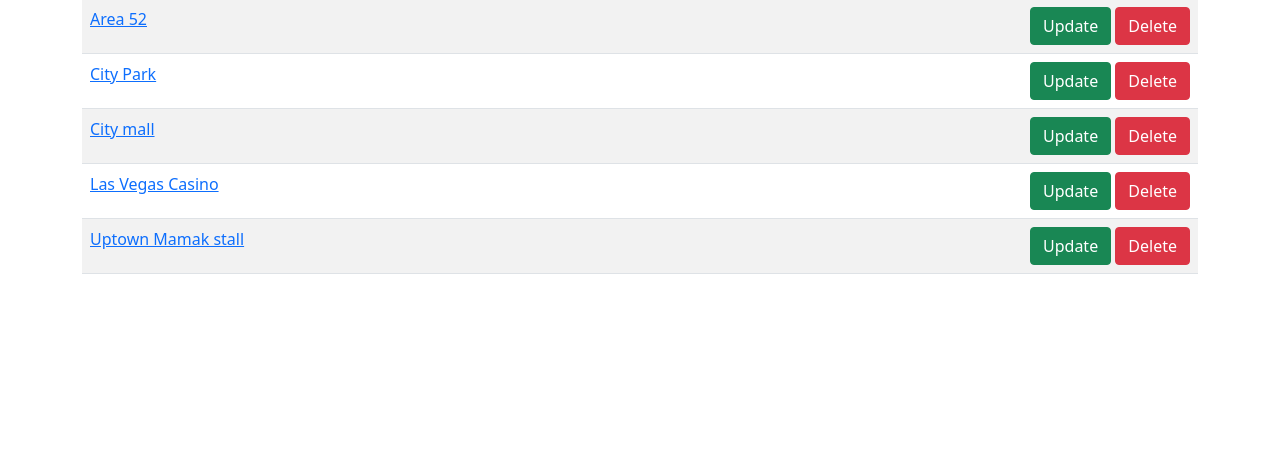
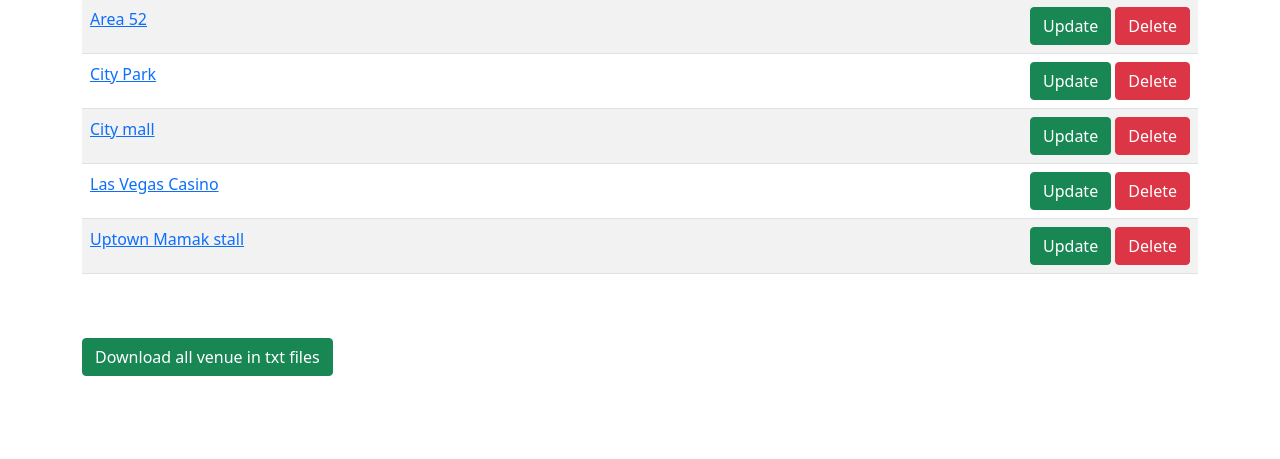
Before and after one commit to PeisenWong/myclub-project, a Django app: page /venues in a window 1280 px wide. Shown: the part 169-628 px from the top of the page. Run offline with Django 3.2, Linux system fonts and the light colour scheme; data comes from the database, SQL or seed files in the repository; both versions use the stored data as it was after the commit.

Commit message:
Enabled download txt files for venue list

```diff
--- a/events/templates/events/navbar.html
+++ b/events/templates/events/navbar.html
@@ -28,6 +28,8 @@
         </li>
 
 
+
+
       </ul>
       <form class="d-flex" method="POST" action="{% url 'search-venues' %}"> {% csrf_token %}
         <input class="form-control me-2" type="search" placeholder="Search Venues" aria-label="Search" name="searched">
--- a/events/templates/events/venues_list.html
+++ b/events/templates/events/venues_list.html
@@ -18,6 +18,6 @@
 
 	{% endfor %}
 </table>
-
-
+<br/><br/>
+<a href="{% url 'venue-text' %} "><button class="btn btn-success">Download all venue in txt files</button></a>
 {% endblock %}
--- a/events/urls.py
+++ b/events/urls.py
@@ -22,4 +22,5 @@
 	path('update_event/<event_id>', views.update_event, name='update-event'),
 	path('delete_event/<event_id>', views.delete_event, name='delete-event'),
 	path('delete_venue/<venue_id>', views.delete_venue, name='delete-venue'),
+	path('venue_text', views.venue_text, name= 'venue-text')
 ]
--- a/events/views.py
+++ b/events/views.py
@@ -5,7 +5,28 @@
 from django.http import HttpResponseRedirect
 from .models import Event, Venue
 from .forms import VenueForm, EventForm
+from django.http import HttpResponse
+
 # Create your views here.
+
+def venue_text(request):
+	response = HttpResponse(content_type = 'text/plain')
+	response['Content-Disposition'] = 'attachment ; filename = venues.txt'
+
+	# Designate the model
+	venues = Venue.objects.all()
+	lines = []
+	# Loop through and output
+	for venue in venues:
+		lines.append(f'{venue.name}\n{venue.address}\n{venue.zip_code}\n{venue.phone}\n{venue.web}\n{venue.email_address}\n\n')
+
+	# lines = ['This is line 1 \n',
+	# 'This is line 2 \n',
+	# 'This is line 3']
+
+	# Write to textfiles
+	response.writelines(lines)
+	return response
 
 
 def delete_venue(request, venue_id):
```
Also changed, not shown: db.sqlite3.
